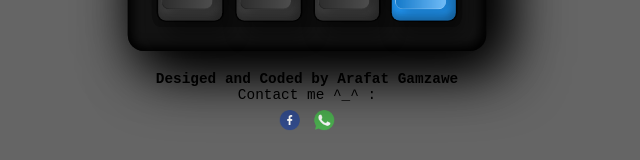
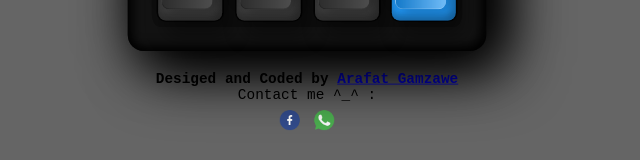
Before and after one commit to ArafatQz/musical-invention-calculator, a React (Create React App) app: page / in a window 1280 px wide. Shown: the part 574-734 px from the top of the page, without its empty margins (333-973 px from the left). Built offline with nearby package versions, Linux system fonts and the light colour scheme.

Commit message:
Update App.js

```diff
--- a/src/App.js
+++ b/src/App.js
@@ -9,7 +9,7 @@ function App() {
       <Calculator />
 
       <div className='footer'>
-      <h4>Desiged and Coded by <strong>Arafat Gamzawe</strong></h4>
+      <h4>Desiged and Coded by <b><a href="https://www.freecodecamp.org/Arafat_Gz">Arafat Gamzawe</a></b></h4>
         <div><i><b></b></i></div>
         <div>
           <p>Contact me ^_^ :</p>
```
